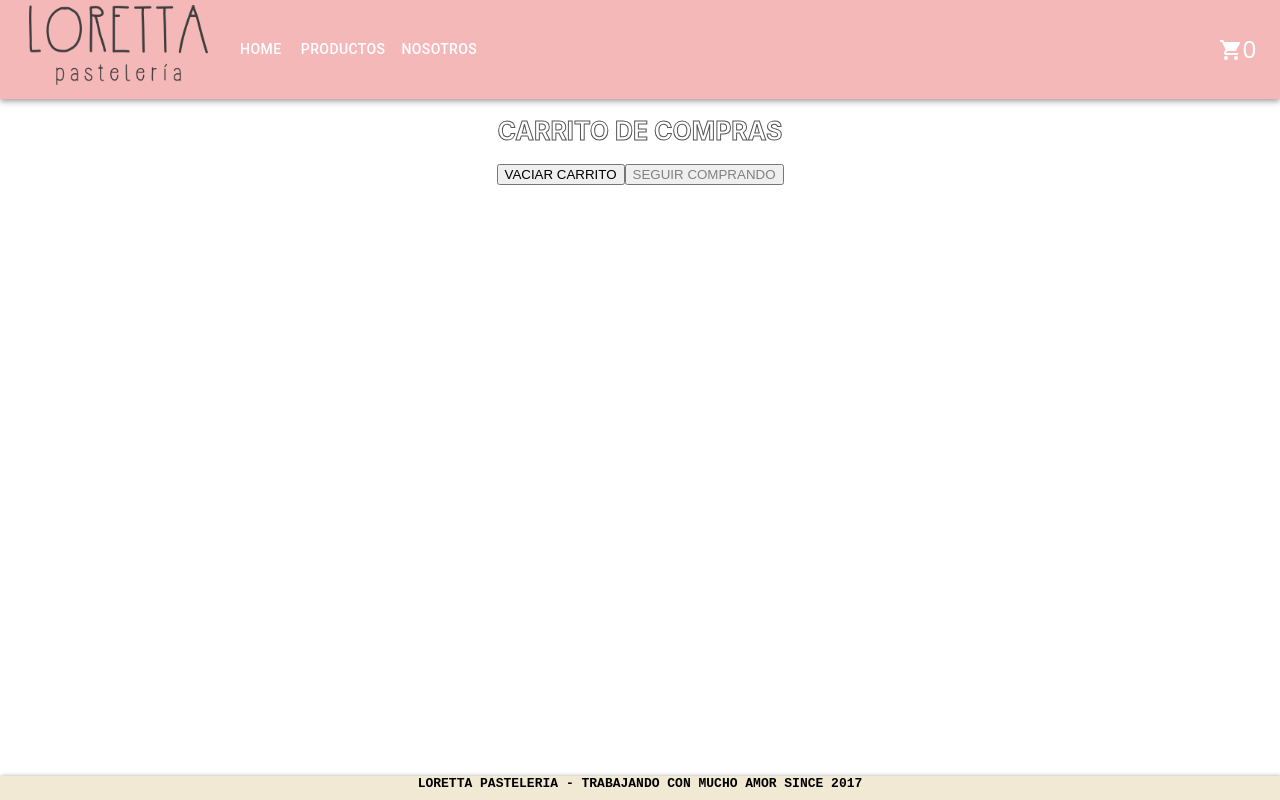
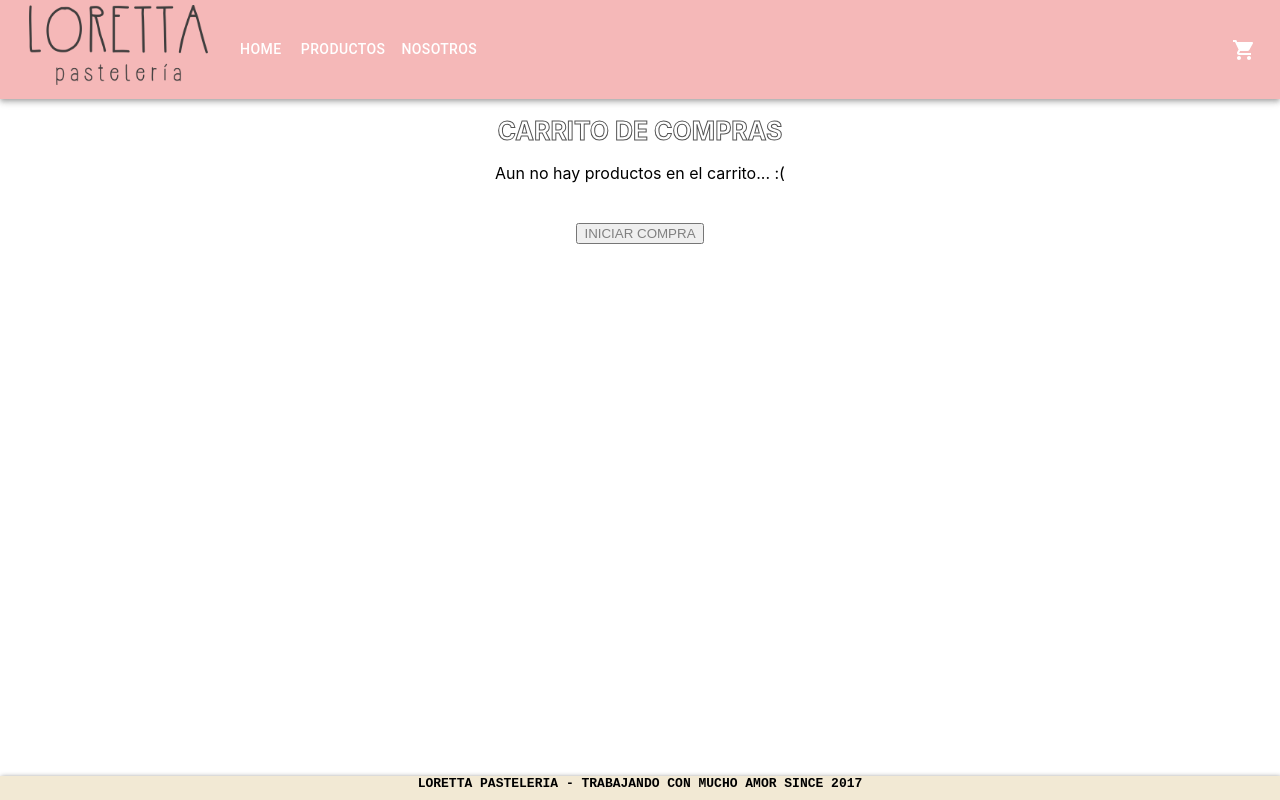
Before and after one commit to antomag/loretta-pasteleria-react, a React (Create React App) app: page /cart in a window 1280 px wide. Built offline with nearby package versions, Linux system fonts and the light colour scheme.

Commit message:
finalizacion CartPage y CartWidget

```diff
--- a/src/MockProductos.js
+++ b/src/MockProductos.js
@@ -5,7 +5,7 @@ const ListaProductos = [
         description: 'Torta de tres capas de chocolate: blanco, con leche y amargo.',
         price: 1000,
         img: '/img/1.jpg',
-        category: 'postre',
+        category: 'postres',
     },
     {
         id: 2,
@@ -13,7 +13,7 @@ const ListaProductos = [
         description: 'Brownie con dulce de leche y merengue.',
         price: 950,
         img: '/img/2.jpg',
-        category: 'postre ',
+        category: 'postres',
     },
     {
         id: 3,
@@ -21,7 +21,7 @@ const ListaProductos = [
         description: 'Torta de varias capas rellenas de dulce de leche y decoracion de merengue.',
         price: 1200,
         img: '/img/3.jpg',
-        category: 'postre',
+        category: 'postres',
     },
     {
         id: 4,
--- a/src/components/CartWidget/CartWidget.js
+++ b/src/components/CartWidget/CartWidget.js
@@ -4,7 +4,7 @@ import Toolbar from '@mui/material/Toolbar';
 import IconButton from '@mui/material/IconButton';
 import Menu from '@mui/material/Menu';
 import MenuItem from '@mui/material/MenuItem';
-import {useContext, useState} from 'react'
+import {useContext} from 'react'
 import CartContext from '../../context/CartContext';
 import '../CartWidget/CartWidget.css'
 import DeleteIcon from '@mui/icons-material/Delete';
@@ -13,12 +13,7 @@ import {Link} from 'react-router-dom'
 
 
 export default function CartWidget() {
-    const { cartProductos, deleteProducto, clearCart } = useContext(CartContext)
-    const [ loading, setLoading ] = useState(true)
-
-    const iniciarCompra = () =>{
-      setLoading(false)
-    }
+    const { cartProductos, deleteProducto, clearCart, calcularTotal, cantProdCarrito } = useContext(CartContext)
 
     //logica modal cart
     const [anchorElUser, setAnchorElUser] = React.useState(null);
@@ -34,7 +29,7 @@ export default function CartWidget() {
         <Box sx={{ flexGrow: 0 }}>
             <IconButton onClick={handleOpenUserMenu} sx={{ p: 0 }}>
               <img src='/img/cartwhite.svg' alt='Carrito de compras'/>
-              <p style={{color:'white'}}>{cartProductos.length}</p>
+              <p style={{color:'white'}}>{cartProductos.length > 0 && cantProdCarrito()}</p>
             </IconButton>
             <Menu
                 sx={{ mt: '45px' }}
@@ -54,10 +49,14 @@ export default function CartWidget() {
               >
                 <p className='tituloCartWidget'>CARRITO DE COMPRAS</p>
                 {
-                  loading ?
-                  (
-                    <button className='botonIniciarCompra' onClick={iniciarCompra}><Link to={`/productos`}>INICIAR COMPRA</Link></button>
-                  ) : (
+                (cartProductos.length === 0)
+                &&
+                (<div>
+                    <p style={{textAlign: 'center', margin:10}}>Vacio :(</p>
+                    <button className='botonIniciarCompra'><Link to={`/productos`}>INICIAR COMPRA</Link></button>
+                </div>)
+                }
+                {
                     <div className='modalCart'>
                         {cartProductos.map( (cartProducto) => {
                           return(
@@ -79,10 +78,17 @@ export default function CartWidget() {
                             </div>
                           ) } )
                         }
-                      <button className='botonIniciarCompra' onClick={clearCart}>VACIAR CARRITO</button>
                     </div>
-                  )
                 }
+                {
+                (cartProductos.length >= 1)
+                &&
+                (<div>
+                    <h4 style={{textAlign: 'center'}}>TOTAL DE LA COMPRA: $ {calcularTotal()}</h4>
+                    <button className='botonIniciarCompra' onClick={clearCart}>VACIAR CARRITO</button>
+                    <button className='botonIniciarCompra' ><Link to={`/productos`}>SEGUIR COMPRANDO</Link></button>
+                </div>)
+            }
             </Menu>
         </Box>
       </Toolbar>
--- a/src/context/CartContext.js
+++ b/src/context/CartContext.js
@@ -22,19 +22,29 @@ const CartProvider = ({children}) => {
         return cartProductos.some(producto => producto.id === id)
     }
 
-    const deleteProducto = (producto) =>{
-        setCartProductos(cartProductos.filter( cartProducto => cartProducto.id !== producto.id))
+    const deleteProducto = (id) =>{
+        setCartProductos(cartProductos.filter( cartProducto => cartProducto.id !== id))
     }
 
     const clearCart = () => {
         setCartProductos([])
     }
 
+    const calcularTotal = () => {
+        return cartProductos.reduce((acum, producto ) => acum = acum + (producto.price * producto.quantity), 0)
+    }
+
+    const cantProdCarrito = () => {
+        return cartProductos.reduce((acum, producto ) => acum += producto.quantity, 0)
+    }
+
     const data = {
         cartProductos,
         addProductToCart,
         deleteProducto,
-        clearCart
+        clearCart,
+        calcularTotal,
+        cantProdCarrito
     }
 
     return(
--- a/src/pages/CartPage.js
+++ b/src/pages/CartPage.js
@@ -7,12 +7,21 @@ import {Link } from 'react-router-dom'
 
 
 export default function CartPage() {
-    const { cartProductos, deleteProducto, clearCart } = useContext(CartContext)
+    const { cartProductos, deleteProducto, clearCart, calcularTotal } = useContext(CartContext)
 
    return(
         <div>
             <h1 className='tituloCarrito'>CARRITO DE COMPRAS</h1>
-            {cartProductos.map( (cartProducto) => {
+            {
+                (cartProductos.length === 0)
+                &&
+                (<div>
+                    <p>Aun no hay productos en el carrito... :(</p>
+                    <button style={{margin:40}}><Link to={`/productos`}>INICIAR COMPRA</Link></button>
+                </div>)
+            }
+            {
+            cartProductos.map( (cartProducto) => {
                     const { id, img, title, price, quantity} = cartProducto
                     return(
                         <div>
@@ -20,17 +29,25 @@ export default function CartPage() {
                             <div key={id} className="itemProducto">
                                 <img src={`./${img}`} alt="imagen producto" className="imagenCartPage"/>
                                 <p><span>{title}</span></p>
-                                <p>{quantity}</p>
-                                <span>${price}</span>
-                                <button style={{marginLeft:40}} onClick={() => deleteProducto(cartProducto)}>
+                                <p>Cantidad: {quantity}</p>
+                                <span>Precio: ${price}</span>
+                                <button style={{marginLeft:40}} onClick={() => deleteProducto(id)}>
                                     <DeleteIcon/>
                                 </button>
                             </div>
                         </div>
-                    ) } )
-                }
-            <button onClick={clearCart}>VACIAR CARRITO</button>
-            <button><Link to={`/productos`}>SEGUIR COMPRANDO</Link></button>
+                ) } )
+            }
+            {
+                (cartProductos.length >= 1)
+                &&
+                (<div>
+                    <h4>TOTAL DE LA COMPRA: $ {calcularTotal()}</h4>
+                    <button onClick={clearCart}>VACIAR CARRITO</button>
+                    <button><Link to={`/productos`}>SEGUIR COMPRANDO</Link></button>
+                </div>)
+            }
+
         </div>
     )
 }
```
